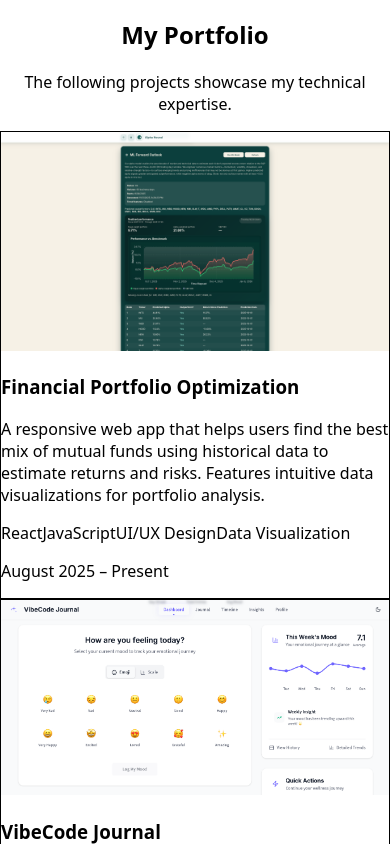
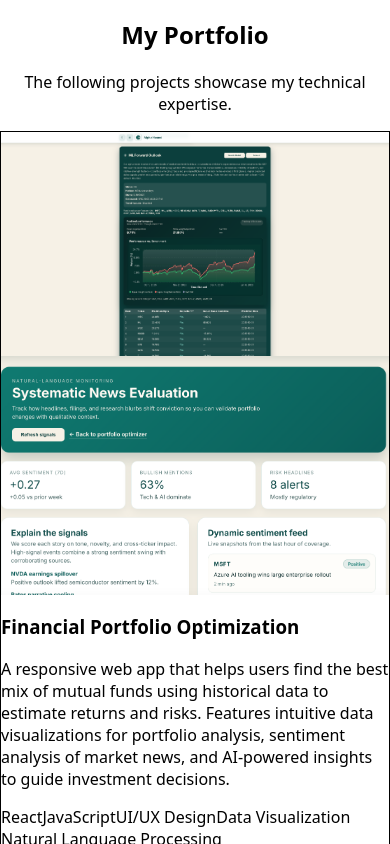
Before and after one commit to kathrynkilch/kathryn-jsx-portfolio, a React (Vite) app: page / in a window 390 px wide. Shown: the part 3620-4464 px from the top of the page. Built offline with nearby package versions, Linux system fonts and the light colour scheme; the HTML template or start-up script is replaced by a standard one.

Commit message:
Update finance project card with stacked images and news evaluation screenshot

```diff
--- a/src/App.jsx
+++ b/src/App.jsx
@@ -191,24 +191,34 @@ export default function Portfolio() {
 
           <div className="grid md:grid-cols-2 gap-8">
             {/* Financial Portfolio Optimization */}
-            <div className="bg-white rounded-2xl overflow-hidden shadow-lg border border-stone-200 hover:shadow-2xl transition-all group">
-              <div className="aspect-video overflow-hidden">
-                <img
-                  src="/images/project-finance.png"
-                  alt="Financial Portfolio Optimization"
-                  className="w-full h-full object-cover group-hover:scale-105 transition-transform duration-300"
-                />
+            <div className="bg-white rounded-2xl overflow-hidden shadow-lg border border-stone-200 hover:shadow-2xl transition-all group md:col-span-2">
+              <div className="grid grid-cols-1 gap-0">
+                <div className="overflow-hidden aspect-video">
+                  <img
+                    src="/images/project-finance.png"
+                    alt="Financial Portfolio Optimization - Optimizer"
+                    className="w-full h-full object-cover group-hover:scale-105 transition-transform duration-300"
+                  />
+                </div>
+                <div className="overflow-hidden aspect-video">
+                  <img
+                    src="/images/project-finance-news.png"
+                    alt="Financial Portfolio Optimization - News Evaluation"
+                    className="w-full h-full object-cover group-hover:scale-105 transition-transform duration-300"
+                  />
+                </div>
               </div>
               <div className="p-6">
                 <h3 className="text-2xl font-bold mb-3 group-hover:text-teal-600 transition-colors">Financial Portfolio Optimization</h3>
                 <p className="text-gray-600 mb-4 text-sm leading-relaxed">
-                  A responsive web app that helps users find the best mix of mutual funds using historical data to estimate returns and risks. Features intuitive data visualizations for portfolio analysis.
+                  A responsive web app that helps users find the best mix of mutual funds using historical data to estimate returns and risks. Features intuitive data visualizations for portfolio analysis, sentiment analysis of market news, and AI-powered insights to guide investment decisions.
                 </p>
                 <div className="flex flex-wrap gap-2 mb-4">
                   <span className="px-3 py-1 bg-teal-50 text-teal-700 rounded-full text-xs">React</span>
                   <span className="px-3 py-1 bg-blue-50 text-blue-700 rounded-full text-xs">JavaScript</span>
                   <span className="px-3 py-1 bg-purple-50 text-purple-700 rounded-full text-xs">UI/UX Design</span>
                   <span className="px-3 py-1 bg-amber-50 text-amber-700 rounded-full text-xs">Data Visualization</span>
+                  <span className="px-3 py-1 bg-green-50 text-green-700 rounded-full text-xs">Natural Language Processing</span>
                 </div>
                 <p className="text-xs text-gray-500">August 2025 – Present</p>
               </div>
```
Also changed, not shown: public/images/project-finance-news.png (added).
